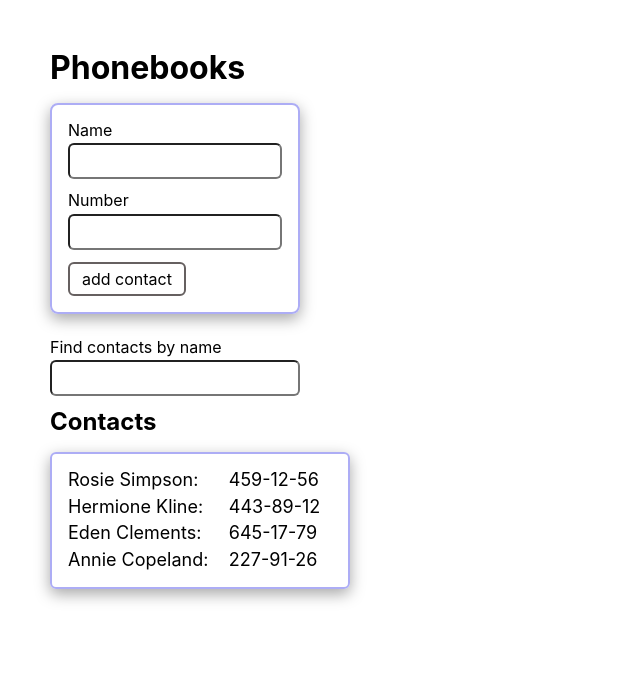
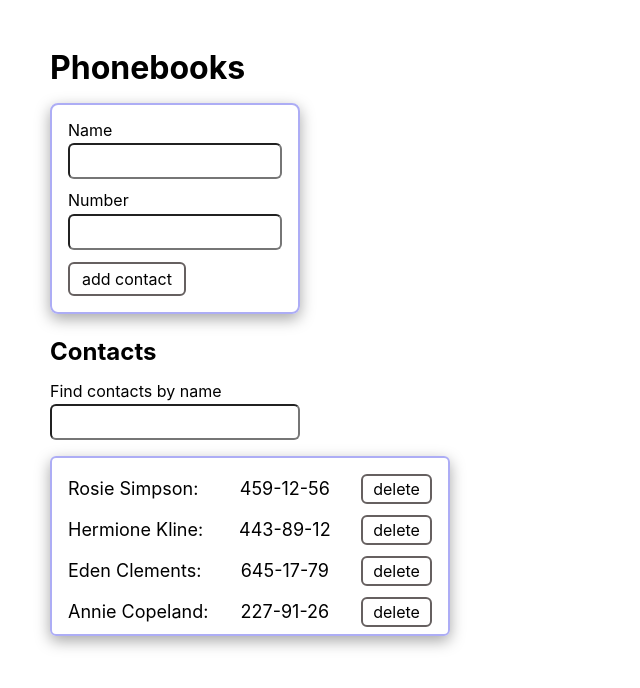
Before and after one commit to Igor-Konyaga/goit-react-hw-02-phonebook, a React (Create React App) app: page / in a window 1280 px wide. Shown: the top 688 px of the page, without its empty margins (0-640 px from the left). Built offline with nearby package versions, Linux system fonts and the light colour scheme.

Commit message:
update task

```diff
--- a/src/components/App.jsx
+++ b/src/components/App.jsx
@@ -1,6 +1,8 @@
 import { Component } from 'react';
-import { ContactBook } from './Contact-book/ContactBook';
 import css from './App.module.css';
+import { ContactForm } from './Contact-form/ContactForm';
+import { Filter } from './Filter/Filter';
+import { ContactList } from './Contact-list/ContactList';
 
 export class App extends Component {
   state = {
@@ -11,20 +13,50 @@ export class App extends Component {
       { id: 'id-4', name: 'Annie Copeland', number: '227-91-26' },
     ],
     filter: '',
+    onDelete: false,
   };
 
-  formSubmit = data => {
-    this.state.contacts.push(data);
-    console.log(data);
+  handleSubmitForm = data => {
+    const filterName = this.state.contacts.some(
+      contact => contact.name === data.name
+    );
+
+    console.log(filterName);
+
+    if (filterName) {
+      alert(`The name ${data.name} is already in your contacts`);
+      return;
+    } else {
+      this.setState(prevState => {
+        return { contacts: [...prevState.contacts, data] };
+      });
+    }
   };
+
+  onFilter = filter => {
+    this.setState({ filter: filter });
+  };
+
+  getFilteredContacts = () => {
+    const normalizeFilter = this.state.filter.toLowerCase().trim();
+
+    return this.state.contacts.filter(contact => {
+      return contact.name.toLowerCase().includes(normalizeFilter);
+    });
+  };
+
+  //   onDeleteContact = e => {
+  //     this.setState({ onDelete: true });
+  //   };
 
   render() {
     return (
       <div className={css.section}>
-        <ContactBook
-          contacts={this.state.contacts}
-          onSubmit={this.formSubmit}
-        />
+        <h1 className={css.title}>Phonebooks</h1>
+        <ContactForm onSubmit={this.handleSubmitForm} />
+        <h2 className={css.title}>Contacts</h2>
+        <Filter filter={this.onFilter} />
+        <ContactList filteredContacts={this.getFilteredContacts} />
       </div>
     );
   }
--- a/src/components/App.module.css
+++ b/src/components/App.module.css
@@ -1,3 +1,7 @@
-.section{
-	padding: 50px;
+.section {
+  padding: 50px;
 }
+
+.title {
+  margin-bottom: 16px;
+}
--- a/src/components/Contact-book/ContactBook.jsx
+++ /dev/null
@@ -1,109 +0,0 @@
-import { Component } from 'react';
-import css from './ContactBook.module.css';
-import { nanoid } from 'nanoid';
-
-export class ContactBook extends Component {
-  state = {
-    name: '',
-    number: '',
-    id: '',
-    filter: '',
-  };
-
-  handleInput = e => {
-    const currentValue = e.target.value;
-    const currentName = e.target.name;
-    this.setState({ [currentName]: currentValue, id: nanoid() });
-  };
-
-  handleFilter = e => {
-    this.setState({ filter: e.target.value });
-  };
-
-  handleSubmit = e => {
-    e.preventDefault();
-
-    this.props.onSubmit(this.state);
-
-    this.reset();
-  };
-
-  reset = () => {
-    this.setState({
-      name: '',
-      number: '',
-    });
-  };
-
-  render() {
-    return (
-      <>
-        <h1 className={css.title}>Phonebooks</h1>
-        <form action="#" onSubmit={this.handleSubmit} className={css.form}>
-          <label className={css.label}>
-            Name
-            <input
-              className={css.input}
-              type="text"
-              onChange={this.handleInput}
-              value={this.state.name}
-              name="name"
-              required
-            />
-          </label>
-          <label className={css.label}>
-            Number
-            <input
-              className={css.input}
-              type="tel"
-              onChange={this.handleInput}
-              value={this.state.number}
-              name="number"
-              required
-            />
-          </label>
-
-          <button className={css.btn} type="submit">
-            add contact
-          </button>
-        </form>
-
-        <label className={css.label}>
-          Find contacts by name
-          <input
-            className={css.input}
-            onChange={this.handleFilter}
-            value={this.state.filter}
-            name="filter"
-            type="text"
-          />
-        </label>
-
-        <h2 className={css.title}>Contacts</h2>
-        <ul className={css.list}>
-          {this.props.contacts.map(contact => {
-            const contactName = contact.name.toLowerCase();
-            const filterName = this.state.filter.toLowerCase().trim();
-
-            if (!this.state.filter) {
-              return (
-                <li className={css.listItem} key={contact.id}>
-                  <p className={css.itemName}>{contact.name}:</p>
-                  <p className={css.itemTel}>{contact.number}</p>
-                </li>
-              );
-            } else if (contactName === filterName) {
-              return (
-                <li className={css.listItem} key={contact.id}>
-                  <p className={css.itemName}>{contact.name}:</p>
-                  <p className={css.itemTel}>{contact.number}</p>
-                </li>
-              );
-            }
-            return null;
-          })}
-        </ul>
-      </>
-    );
-  }
-}
--- a/src/components/Contact-book/ContactBook.module.css
+++ /dev/null
@@ -1,80 +0,0 @@
-.title {
-  margin-bottom: 16px;
-}
-
-.form {
-  padding: 16px;
-  margin-bottom: 24px;
-  width: 250px;
-
-  border: 2px solid #adadf5;
-  border-radius: 8px;
-  box-shadow: #00000059 0px 5px 15px;
-}
-
-.label {
-  display: flex;
-  flex-direction: column;
-  gap: 4px;
-
-  margin-bottom: 12px;
-}
-
-.btn {
-  padding: 6px 12px;
-
-  border: none;
-  border-radius: 6px;
-  border: 2px solid #666060;
-  background-color: #ffffff;
-  transition-duration: 250ms;
-  cursor: pointer;
-}
-
-.btn:hover,
-.btn:focus {
-  background-color: #fbe1aa;
-}
-
-.list {
-  padding: 16px;
-  margin: 0;
-  width: 300px;
-  min-height: 36px;
-
-  display: flex;
-  flex-direction: column;
-  gap: 6px;
-
-  list-style: none;
-  border: 2px solid #adadf5;
-  border-radius: 6px;
-  box-shadow: #00000059 0px 5px 15px;
-
-  font-size: 18px;
-}
-
-.listItem {
-  display: flex;
-  gap: 6px;
-}
-
-.itemName {
-  width: 60%;
-}
-.itemTel {
-  width: 40%;
-}
-.input {
-  padding: 4px 12px;
-  height: 36px;
-  max-width: 250px;
-
-  border-radius: 6px;
-  cursor: pointer;
-  outline: none;
-}
-.input:hover,
-.input:focus {
-  border-color: rgb(249, 140, 16);
-}
--- /dev/null
+++ b/src/components/Contact-form/ContactForm.jsx
@@ -0,0 +1,68 @@
+import { Component } from 'react';
+import css from './ContactForm.module.css';
+import { nanoid } from 'nanoid';
+
+export class ContactForm extends Component {
+  state = {
+    name: '',
+    number: '',
+    id: '',
+  };
+
+  handleInput = e => {
+    const currentValue = e.target.value;
+    const currentName = e.target.name;
+    this.setState({ [currentName]: currentValue, id: nanoid() });
+  };
+
+  reset = () => {
+    this.setState({
+      name: '',
+      number: '',
+    });
+  };
+
+  handleSubmit = e => {
+    e.preventDefault();
+
+    const inputName = e.currentTarget.elements.name.value.toLowerCase().trim();
+	 const inputNumber = e.currentTarget.elements.number.value.trim();
+
+    this.props.onSubmit({...this.state});
+
+    this.reset();
+  };
+
+  render() {
+    return (
+      <form action="#" onSubmit={this.handleSubmit} className={css.form}>
+        <label className={css.label}>
+          Name
+          <input
+            className={css.input}
+            type="text"
+            onChange={this.handleInput}
+            value={this.state.name}
+            name="name"
+            required
+          />
+        </label>
+        <label className={css.label}>
+          Number
+          <input
+            className={css.input}
+            type="tel"
+            onChange={this.handleInput}
+            value={this.state.number}
+            name="number"
+            required
+          />
+        </label>
+
+        <button className={css.btn} type="submit">
+          add contact
+        </button>
+      </form>
+    );
+  }
+}
--- /dev/null
+++ b/src/components/Contact-form/ContactForm.module.css
@@ -0,0 +1,48 @@
+.form {
+  padding: 16px;
+  margin-bottom: 24px;
+  width: 250px;
+
+  border: 2px solid #adadf5;
+  border-radius: 8px;
+  box-shadow: #00000059 0px 5px 15px;
+}
+
+.label {
+  display: flex;
+  flex-direction: column;
+  gap: 4px;
+
+  margin-bottom: 12px;
+}
+
+.input {
+  padding: 4px 12px;
+  height: 36px;
+  max-width: 250px;
+
+  border-radius: 6px;
+  cursor: pointer;
+  outline: none;
+}
+.input:hover,
+.input:focus {
+  border-color: rgb(249, 140, 16);
+}
+
+.btn {
+  padding: 6px 12px;
+
+  border: none;
+  border-radius: 6px;
+  border: 2px solid #666060;
+  background-color: #ffffff;
+  transition-duration: 250ms;
+  cursor: pointer;
+}
+
+.btn:hover,
+.btn:focus {
+  background-color: #f1ad1b;
+  color: #ffffff;
+}
--- /dev/null
+++ b/src/components/Contact-list/ContactList.jsx
@@ -0,0 +1,26 @@
+import { Component } from 'react';
+import css from './ContactList.module.css';
+
+export class ContactList extends Component {
+  render() {
+    return (
+      <ul className={css.list}>
+        {this.props.filteredContacts().map(contact => {
+          return (
+            <li className={css.listItem} key={contact.id}>
+              <p className={css.itemName}>{contact.name}:</p>
+              <p className={css.itemTel}>{contact.number}</p>
+              <button
+                className={css.button}
+                onClick={this.onDeleteContact}
+                type="button"
+              >
+                delete
+              </button>
+            </li>
+          );
+        })}
+      </ul>
+    );
+  }
+}
--- /dev/null
+++ b/src/components/Contact-list/ContactList.module.css
@@ -0,0 +1,61 @@
+.list {
+  padding: 16px;
+  margin: 0;
+  width: 400px;
+  min-height: 36px;
+  max-height: 180px;
+
+  display: flex;
+  flex-direction: column;
+  gap: 6px;
+
+  list-style: none;
+  border: 2px solid #adadf5;
+  border-radius: 6px;
+  box-shadow: #00000059 0px 5px 15px;
+
+  overflow: auto;
+
+  font-size: 18px;
+}
+
+.listItem {
+  display: flex;
+  gap: 6px;
+  align-items: baseline;
+}
+
+.itemName {
+  width: 40%;
+}
+.itemTel {
+  width: 40%;
+  text-align: center;
+}
+
+
+.button {
+	padding: 4px 6px;
+	width: 20%;
+
+	border: 2px solid #666060;
+  background-color: inherit;
+  border-radius: 6px;
+  cursor: pointer;
+
+  transition-duration: 250ms;
+
+  font-size: 16px;
+}
+
+.button:hover,
+.button:focus {
+	background-color: #f1ad1b;
+	color: #ffffff;
+}
+
+.itemTel,
+.itemName,
+.button {
+  min-height: 30px;
+}
--- /dev/null
+++ b/src/components/Filter/Filter.jsx
@@ -0,0 +1,17 @@
+import { Component } from 'react';
+import css from './Filter.module.css';
+
+export class Filter extends Component {
+  handleFilter = e => {
+    this.props.filter(e.target.value);
+  };
+
+  render() {
+    return (
+      <label className={css.label}>
+        Find contacts by name
+        <input className={css.input} onChange={this.handleFilter} type="text" />
+      </label>
+    );
+  }
+}
--- /dev/null
+++ b/src/components/Filter/Filter.module.css
@@ -0,0 +1,21 @@
+.label {
+	display: flex;
+	flex-direction: column;
+	gap: 4px;
+
+	margin-bottom: 16px;
+ }
+
+ .input {
+	padding: 4px 12px;
+	height: 36px;
+	max-width: 250px;
+
+	border-radius: 6px;
+	cursor: pointer;
+	outline: none;
+ }
+ .input:hover,
+ .input:focus {
+	border-color: rgb(249, 140, 16);
+ }
```
